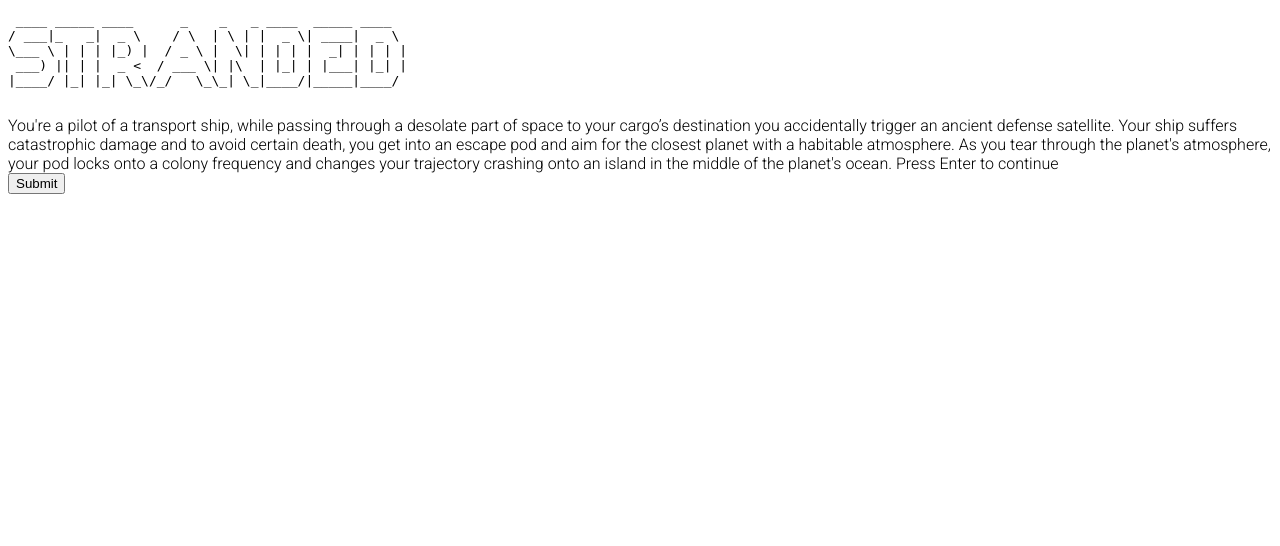
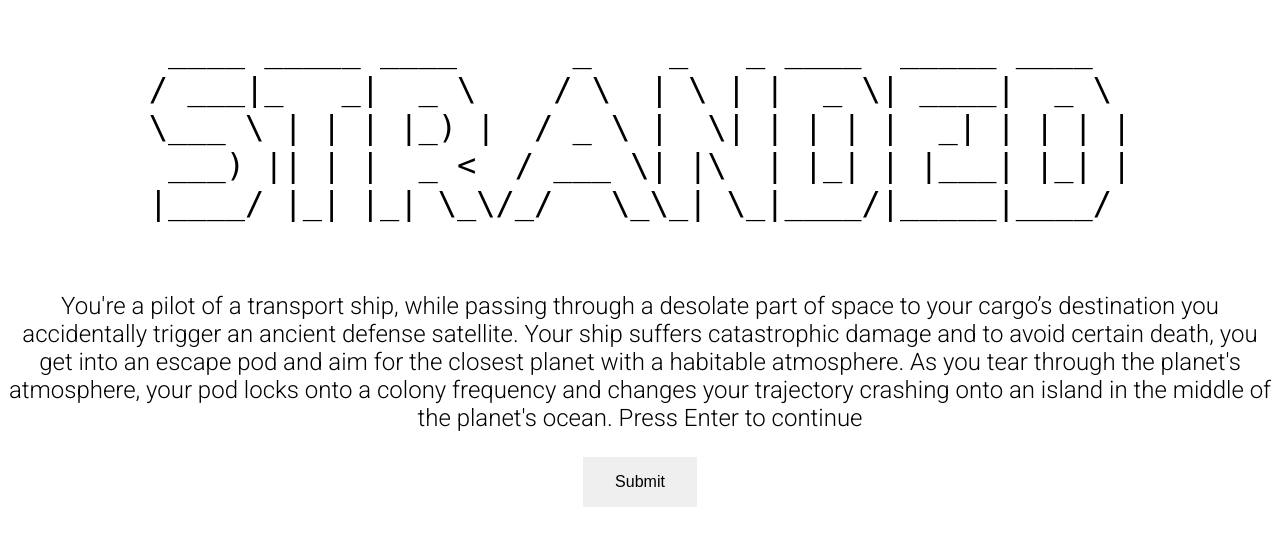
Before and after one commit to tlg-archive/23-05-DevOps-Capstone-T1-Stranded, a Flask app: page / in a window 1280 px wide. Shown: the top 546 px of the page. Run offline with Flask 3, Linux system fonts and the light colour scheme.

Commit message:
added styling AB#619

```diff
--- a/flask_remake/static/styles2.css
+++ b/flask_remake/static/styles2.css
@@ -1,3 +1,20 @@
+.title{
+    font-size: 4vh;
+}
 .desc{
+    font-size: 3vh;
     font-family: 'Roboto', sans-serif;
 }
+.container{
+    text-align: center;
+}
+input[type=button], input[type=submit], input[type=reset] {
+    border: none;
+    color: black;
+    padding: 16px 32px;
+    text-decoration: none;
+    margin: 4px 2px;
+    cursor: pointer;
+    margin-top:25px;
+    font-size: 2vh;
+  }
```
